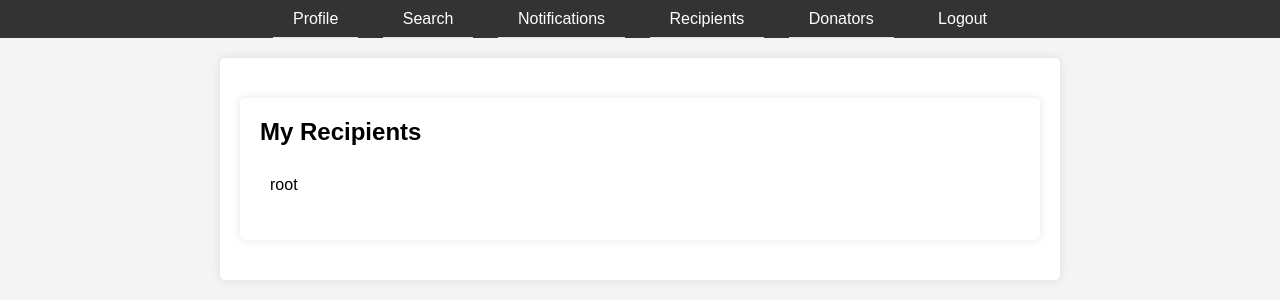
After one commit to Avetik1980/sm, a Django app: page /users/recipients/ in a window 1280 px wide. The commit adds this page. Shown: the top 300 px of the page. Run offline with Django 5.2, Linux system fonts and the light colour scheme; a user stored in the database is signed in; data comes from the database, SQL or seed files in the repository; tables that the repository leaves empty hold one stand-in row (values such as "Sample post"); parts of the project's set-up code (start-up, migrations or seed data) failed here and were passed over.

Commit message:
recipient and donors html added

```diff
--- a/backend/settings.py
+++ b/backend/settings.py
@@ -11,12 +11,15 @@ https://docs.djangoproject.com/en/5.0/ref/settings/
 """
 
 from pathlib import Path
+import os
 
 # Build paths inside the project like this: BASE_DIR / 'subdir'.
-BASE_DIR = Path(__file__).resolve().parent.parent
+BASE_DIR = os.path.dirname(os.path.dirname(os.path.abspath(__file__)))
 
 MEDIA_URL = '/media/'
 MEDIA_ROOT = BASE_DIR / 'media'
+STATIC_URL = '/static/'
+STATICFILES_DIRS = [os.path.join(BASE_DIR, 'static')]
 
 # Quick-start development settings - unsuitable for production
 # See https://docs.djangoproject.com/en/5.0/howto/deployment/checklist/
--- a/backend/urls.py
+++ b/backend/urls.py
@@ -6,28 +6,22 @@ from django.conf.urls.static import static
 from django.contrib.auth import views as auth_views
 from users import views as user_views
 
-
 urlpatterns = [
     path('admin/', admin.site.urls),
     path('notifications/', include('notifications.urls')),
+    path('users/', include('users.urls')),
+    path('search/', include('search.urls')),
     path('accounts/login/', auth_views.LoginView.as_view(template_name='users/login.html'), name='login'),
     path('accounts/logout/', auth_views.LogoutView.as_view(template_name='users/logged_out.html', next_page='/'), name='logout'),
     path('register/', user_views.register, name='register'),
-    # Include the users app URLs if you have additional user-related views.py
-    path('users/', include('users.urls')),
-    # Other URL configurations...
     path('login/', auth_views.LoginView.as_view(template_name='users/login.html'), name='login'),
     path('logout/', auth_views.LogoutView.as_view(template_name='users/logged_out.html'), name='logout'),
     path('password_change/', auth_views.PasswordChangeView.as_view(), name='password_change'),
     path('password_change/done/', auth_views.PasswordChangeDoneView.as_view(), name='password_change_done'),
-
-
-    # Password reset URLs
     path('password_reset/', auth_views.PasswordResetView.as_view(), name='password_reset'),
     path('password_reset/done/', auth_views.PasswordResetDoneView.as_view(), name='password_reset_done'),
     path('reset/<uidb64>/<token>/', auth_views.PasswordResetConfirmView.as_view(), name='password_reset_confirm'),
     path('reset/done/', auth_views.PasswordResetCompleteView.as_view(), name='password_reset_complete'),
-    path('search/', include('search.urls')),
 
 ]
 
--- a/notifications/urls.py
+++ b/notifications/urls.py
@@ -5,4 +5,5 @@ from . import views
 urlpatterns = [
     path('send_request/<int:recipient_id>/', views.send_request, name='send_request'),
     path('respond_request/<int:request_id>/<str:response>/', views.respond_request, name='respond_request'),
+    path('notifications/', views.notifications, name='notifications'),
 ]
--- /dev/null
+++ b/static/css/styles.css
@@ -0,0 +1,84 @@
+/* static/css/styles.css */
+body {
+    font-family: Arial, sans-serif;
+    background-color: #f4f4f4;
+    margin: 0;
+    padding: 0;
+}
+
+nav {
+    background-color: #333;
+    color: #fff;
+    padding: 10px 0;
+    text-align: center;
+}
+
+nav ul {
+    list-style: none;
+    padding: 0;
+    margin: 0;
+}
+
+nav ul li {
+    display: inline;
+    margin: 0 10px;
+}
+
+nav ul li a {
+    color: #fff;
+    text-decoration: none;
+    padding: 5px 10px;
+}
+
+nav ul li a:hover {
+    background-color: #555;
+    border-radius: 5px;
+}
+
+.container {
+    max-width: 800px;
+    margin: 20px auto;
+    padding: 20px;
+    background-color: #fff;
+    border-radius: 5px;
+    box-shadow: 0 0 10px rgba(0, 0, 0, 0.1);
+}
+
+h2 {
+    margin-top: 0;
+}
+
+ul {
+    list-style: none;
+    padding: 0;
+}
+
+ul li {
+    padding: 10px;
+    border-bottom: 1px solid #ddd;
+}
+
+ul li:last-child {
+    border-bottom: none;
+}
+
+.btn {
+    display: inline-block;
+    padding: 5px 10px;
+    margin: 5px 0;
+    border-radius: 3px;
+    text-decoration: none;
+    color: #fff;
+}
+
+.btn-success {
+    background-color: #28a745;
+}
+
+.btn-danger {
+    background-color: #dc3545;
+}
+
+.btn:hover {
+    opacity: 0.8;
+}
--- a/templates/base.html
+++ b/templates/base.html
@@ -1,10 +1,25 @@
+<!-- templates/base.html -->
 <!DOCTYPE html>
-<html>
+<html lang="en">
 <head>
-    <title>{% block title %}My Site{% endblock %}</title>
+    <meta charset="UTF-8">
+    <title>{% block title %}My App{% endblock %}</title>
+    {% load static %}
+    <link rel="stylesheet" href="{% static 'css/styles.css' %}">
 </head>
 <body>
-    {% block content %}
-    {% endblock %}
+    <nav>
+        <ul>
+            <li><a href="{% url 'profile' %}">Profile</a></li>
+            <li><a href="{% url 'search' %}">Search</a></li>
+            <li><a href="{% url 'notifications' %}">Notifications</a></li>
+            <li><a href="{% url 'recipient_list' %}">Recipients</a></li>
+            <li><a href="{% url 'donator_list' %}">Donators</a></li>
+            <li><a href="{% url 'logout' %}">Logout</a></li>
+        </ul>
+    </nav>
+    <div class="container">
+        {% block content %}{% endblock %}
+    </div>
 </body>
 </html>
--- /dev/null
+++ b/users/templates/users/recipients.html
@@ -0,0 +1,19 @@
+<!-- users/templates/users/recipients.html -->
+{% extends "base.html" %}
+
+{% block title %}My Recipients{% endblock %}
+
+{% block content %}
+<div class="container">
+    <h2>My Recipients</h2>
+    <ul>
+        {% for request in requests %}
+        <li>
+            {{ request.recipient.username }}
+        </li>
+        {% empty %}
+        <li>No recipients found.</li>
+        {% endfor %}
+    </ul>
+</div>
+{% endblock %}
--- a/users/urls.py
+++ b/users/urls.py
@@ -4,7 +4,8 @@ from .views import profile, search
 
 urlpatterns = [
     path('register/', views.register, name='register'),
-    path('profile/', profile, name='profile'),
-    path('search/', search, name='search'),
-
+    path('profile/', views.profile, name='profile'),
+    path('search/', views.search, name='search'),
+    path('recipients/', views.recipient_list, name='recipient_list'),
+    path('donators/', views.donator_list, name='donator_list'),
 ]
--- a/users/views.py
+++ b/users/views.py
@@ -2,18 +2,21 @@ from django.shortcuts import render, redirect
 from django.contrib import messages
 from .forms import UserRegisterForm, UserUpdateForm, ProfileUpdateForm, SearchForm
 from django.contrib.auth.decorators import login_required
+from notifications.models import DetailRequest
+
 
 def register(request):
     if request.method == 'POST':
         form = UserRegisterForm(request.POST)
         if form.is_valid():
-            form.save()  # Save the new user
+            form.save()
             username = form.cleaned_data.get('username')
             messages.success(request, f'Account created for {username}! You can now log in.')
-            return redirect('login')  # Redirect to the login page after successful registration
+            return redirect('login')
     else:
         form = UserRegisterForm()
     return render(request, 'users/register.html', {'form': form})
+
 
 @login_required
 def profile(request):
@@ -23,29 +26,43 @@ def profile(request):
         if u_form.is_valid() and p_form.is_valid():
             u_form.save()
             p_form.save()
-            messages.success(request, f'Your account has been updated!')
-            return redirect('profile')  # Redirect back to profile page
+            messages.success(request, 'Your account has been updated!')
+            return redirect('profile')
     else:
         u_form = UserUpdateForm(instance=request.user)
         p_form = ProfileUpdateForm(instance=request.user.profile)
 
+    accepted_requests = request.user.received_requests.filter(accepted=True)
+
     context = {
         'u_form': u_form,
-        'p_form': p_form
+        'p_form': p_form,
+        'accepted_requests': accepted_requests
     }
 
     return render(request, 'users/profile.html', context)
+
+
+@login_required
+def recipient_list(request):
+    sent_requests = request.user.sent_requests.filter(accepted=True)
+    return render(request, 'users/recipients.html', {'requests': sent_requests})
+
+
+@login_required
+def donator_list(request):
+    received_requests = request.user.received_requests.filter(accepted=True)
+    return render(request, 'users/donators.html', {'requests': received_requests})
+
 
 def search(request):
     if request.method == 'POST':
         form = SearchForm(request.POST)
         if form.is_valid():
-            # Process the search
             username = form.cleaned_data['username']
             social_network = form.cleaned_data['social_network']
-            # For now, let's just redirect to the homepage or render some results template
-            # In the real scenario, you would search your database or make API calls
-            return render(request, 'users/search_results.html', {'username': username, 'social_network': social_network})
+            return render(request, 'users/search_results.html',
+                          {'username': username, 'social_network': social_network})
     else:
         form = SearchForm()
     return render(request, 'users/search.html', {'form': form})
```
Also changed, not shown: notifications/templates/notifications/notifications.html (added, +22 -0 lines), notifications/views.py (+7 -0 lines), users/templates/users/donators.html (added, +19 -0 lines), users/templates/users/profile.html (+18 -9 lines).
